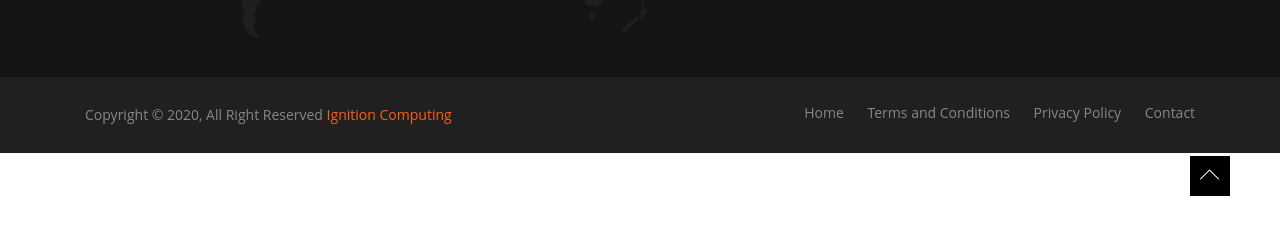
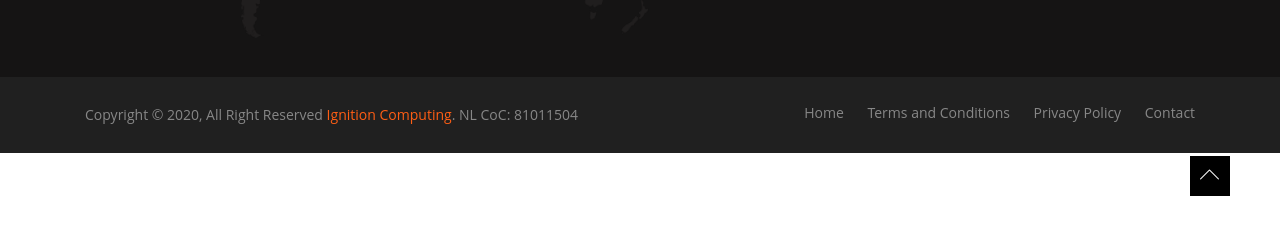
Before and after one commit to koenstrien/ignitioncomputing, a Jekyll site: the page built from index.html, in a window 1280 px wide and 900 px high, scrolled down 3744 px. Shown: the part 654-889 px from the top of the window. Built offline with Jekyll 4.4.1, drawn with Linux system fonts in a browser that asks for light colours.

Commit message:
Add KvK number

```diff
--- a/_config.yml
+++ b/_config.yml
@@ -2,6 +2,7 @@ title: "Ignition Computing"
 email: "info@ignitioncomputing.com"
 description: >- # this means to ignore newlines until "baseurl:"
  Ignition Computing helps you build unique software
+coc: 81011504
 baseurl: "" # the subpath of your site, e.g. /blog
 url: "" # the base hostname & protocol for your site, e.g. http://example.com or  https://tradejk.netlify.com
   #facebook_url: https://www.facebook.com/jekyll
--- a/_includes/footer.html
+++ b/_includes/footer.html
@@ -78,7 +78,7 @@
             <div class="row">
                 <div class="col-xl-6 col-lg-6 text-center text-lg-left">
                     <div class="copyright-text">
-                        <p>Copyright &copy; 2020, All Right Reserved <a href="#">{{site.title}}</a></p>
+                        <p>Copyright &copy; 2020, All Right Reserved <a href="#">{{site.title}}</a>. NL CoC: {{site.coc}}</p>
                     </div>
                 </div>
                 <div class="col-xl-6 col-lg-6 d-none d-lg-block text-right">
```
